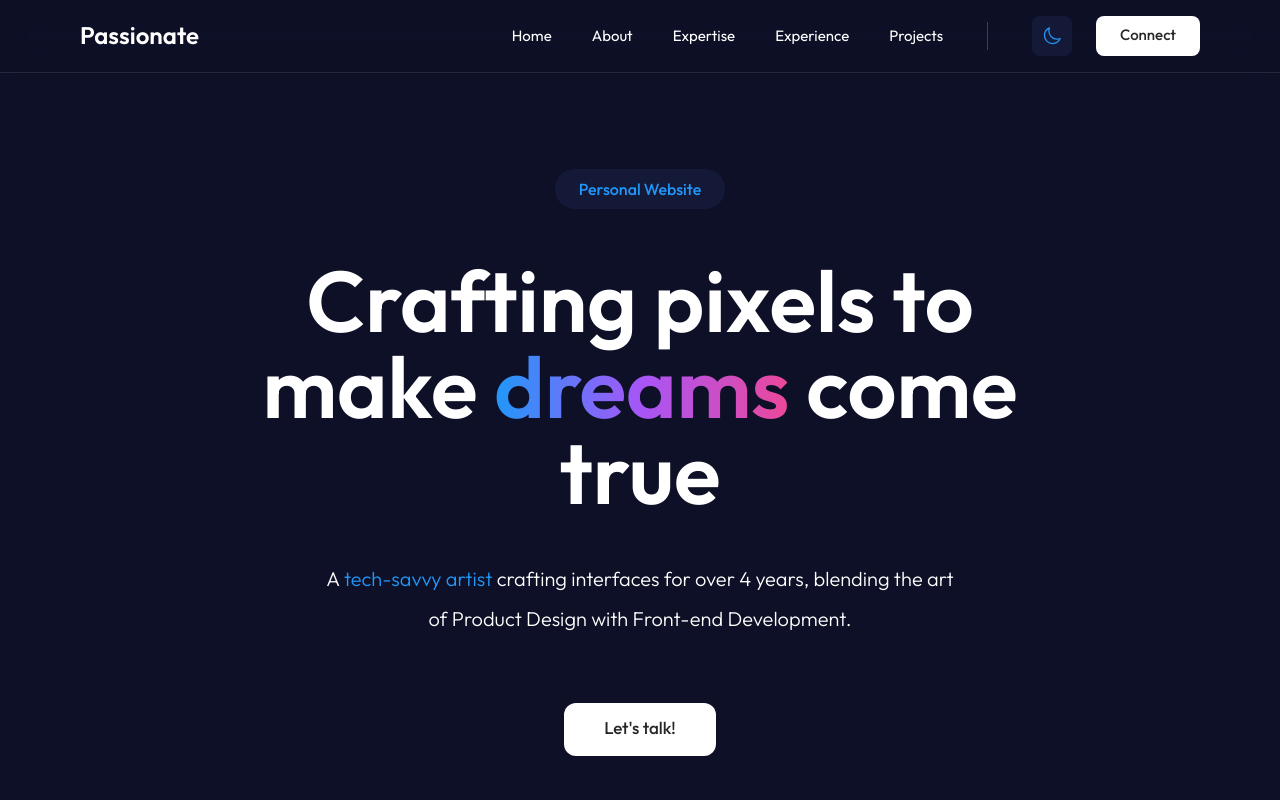
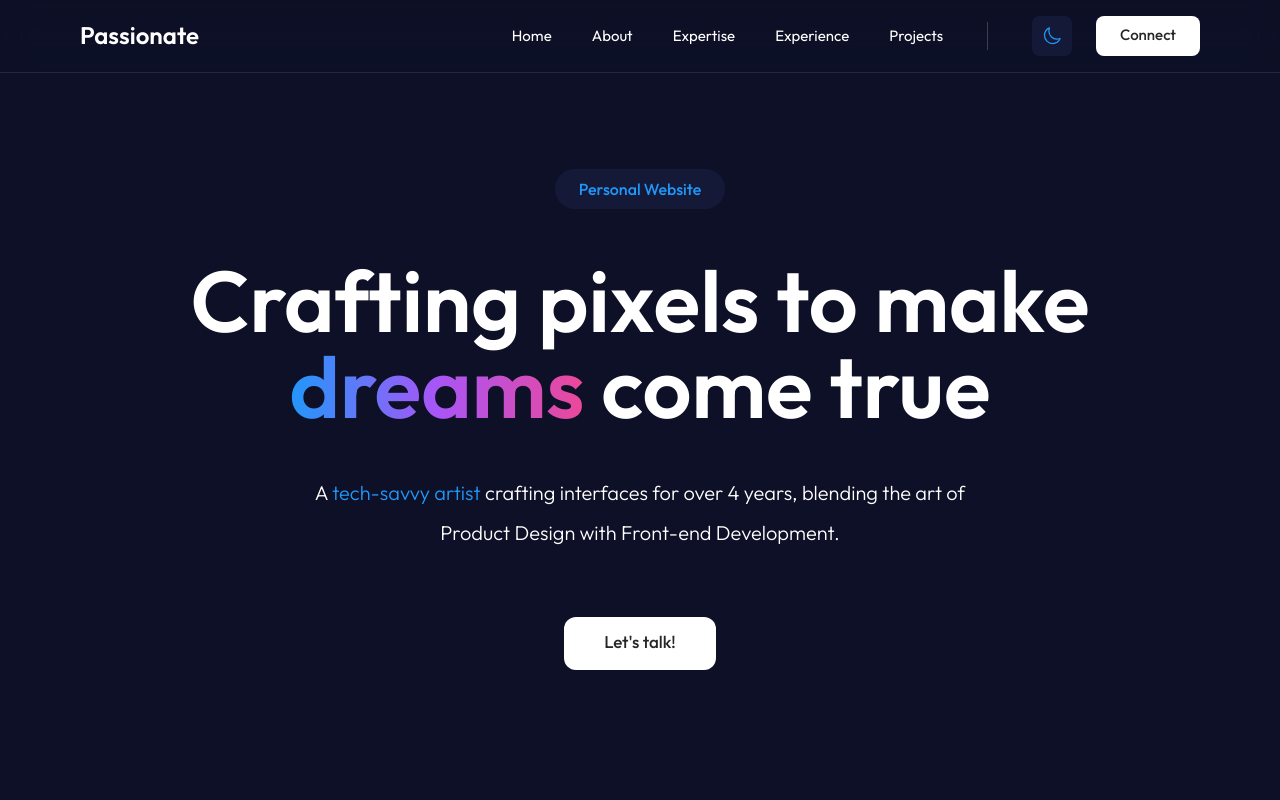
Before and after one commit to alif-firdaus/Passionate-React, a React (Create React App) app: page / in a window 1280 px wide. Shown: the top 800 px of the page. Built offline with nearby package versions, Linux system fonts and the light colour scheme.

Commit message:
Hero Section Padding lg : fixed

```diff
--- a/src/Pages/Hero.jsx
+++ b/src/Pages/Hero.jsx
@@ -14,7 +14,7 @@ const Hero = () => {
 			</div>
 
 			{/* Hero Headline */}
-			<div className="relative m-auto mt-9 lg:mt-12 lg:px-52 px">
+			<div className="relative m-auto mt-9 lg:mt-12 lg:px-40">
 				<h1 className="text-5xl font-semibold text-center text-black lg:text-[86px] md:text-6xl dark:text-white">
 					Crafting pixels to make{" "}
 					<span className="text-transparent bg-gradient-to-r from-primary via-purple-500 to-pink-500 bg-clip-text">
@@ -25,7 +25,7 @@ const Hero = () => {
 			</div>
 
 			{/* Hero Description */}
-			<div className="relative m-auto mt-8 lg:mt-11 lg:px-[300px]">
+			<div className="relative m-auto mt-8 lg:mt-11 lg:px-72">
 				<p className="text-lg font-normal leading-8 text-center text-black lg:text-[20px] lg:leading-10 dark:font-light dark:text-white">
 					A <span className="text-primary">tech-savvy artist</span>{" "}
 					crafting interfaces for over 4 years, blending the art of
```
